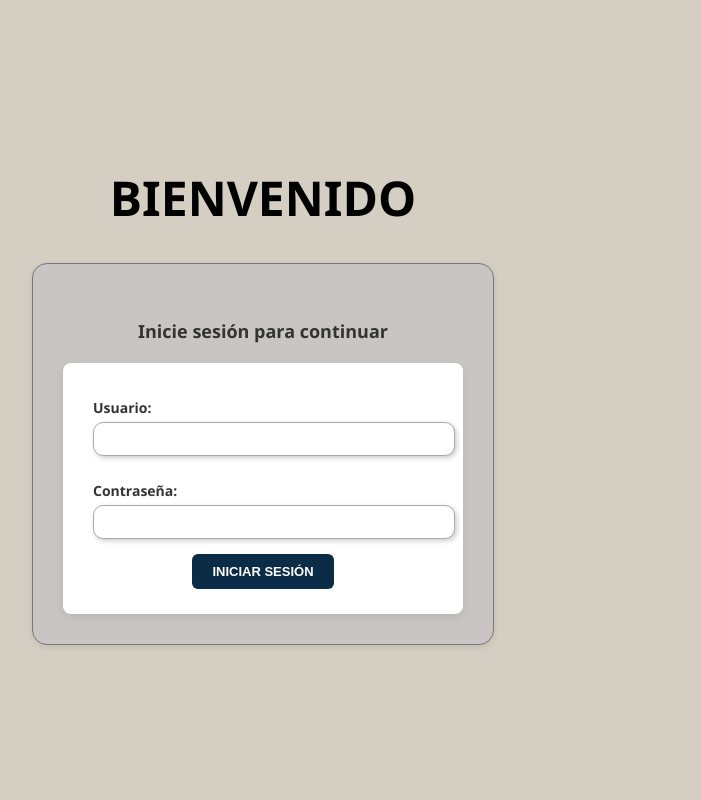
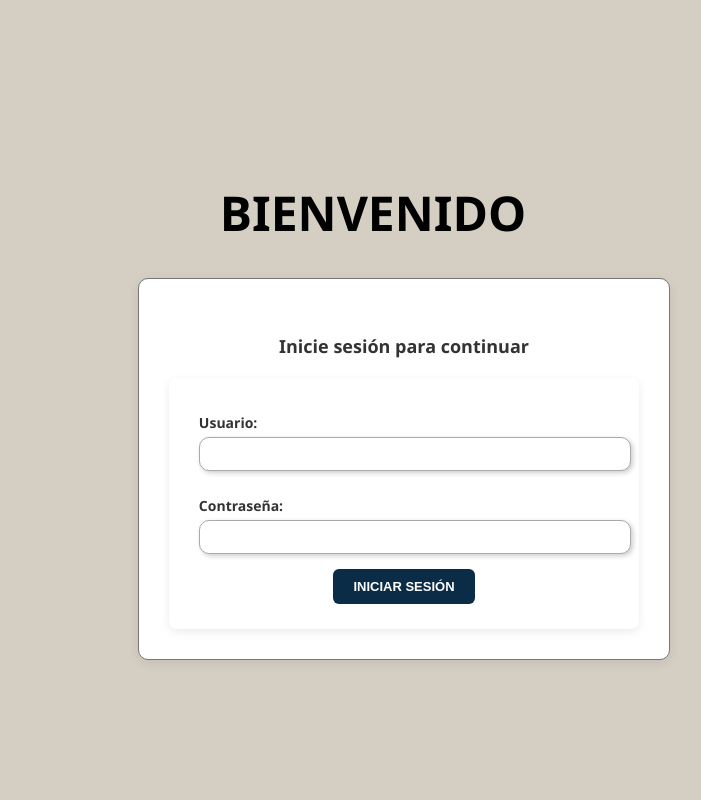
Before and after one commit to RemikoAG/proyectos, a Flask app: page /login in a window 1280 px wide. Shown: the whole page, without its empty margins (487-1188 px from the left). Run offline with Flask 3, Linux system fonts and the light colour scheme; parts of the project's set-up code (start-up, migrations or seed data) failed here and were passed over.

Commit message:
indicadores23

```diff
--- a/static/style.css
+++ b/static/style.css
@@ -403,16 +403,7 @@ body.home-body {
   color: #000;
 }
 
-.login-box {
-  background-color: #c9c5c4;
-  max-width: 400px;
-  margin: 30px auto;
-  padding: 30px;
-  border-radius: 15px;
-  box-shadow: 0 2px 6px rgba(0,0,0,0.1);
-  text-align: center;
-  border: 1px solid #777;
-}
+
 
 .login-box h2 {
   font-size: 18px;
@@ -532,3 +523,25 @@ body.home-body {
   margin-left: 220px; /* mismo valor que el ancho del sidebar */
   padding: 20px;
 }
+
+/* Centrado específico para login y home con el sidebar */
+body.login-body,
+body.home-body {
+  display: flex;
+  justify-content: center;
+  align-items: center;
+  height: 100vh;
+  padding: 0;
+  margin-left: 220px; /* Ajusta para que no se superponga con el sidebar */
+}
+
+.central-container,
+.login-box {
+  width: 100%;
+  max-width: 600px;
+  background-color: #ffffff;
+  padding: 30px;
+  border-radius: 10px;
+  box-shadow: 0 3px 12px rgba(0, 0, 0, 0.08);
+  text-align: center;
+}
--- a/templates/cotizacion.html
+++ b/templates/cotizacion.html
@@ -3,7 +3,7 @@
 {% block title %}Cotización por Etapas del Proyecto{% endblock %}
 
 {% block content %}
-<h1>Formulario de Cotización</h1>
+<h1>Formulario de Cotización COTICONSTRUYE</h1>
 
 <h2>Por favor, selecciona una o las etapas de construccion que desea cotizar</h2>
 
--- a/templates/resultado.html
+++ b/templates/resultado.html
@@ -3,6 +3,7 @@
 {% block title %}Resultados de la Cotización{% endblock %}
 
 {% block content %}
+<h1>COTICONSTRUYE</h1>
 <h2>Resumen de la Cotización por Etapas</h2>
 
 <form method="POST" action="{{ url_for('guardar_cotizacion') }}">
```
